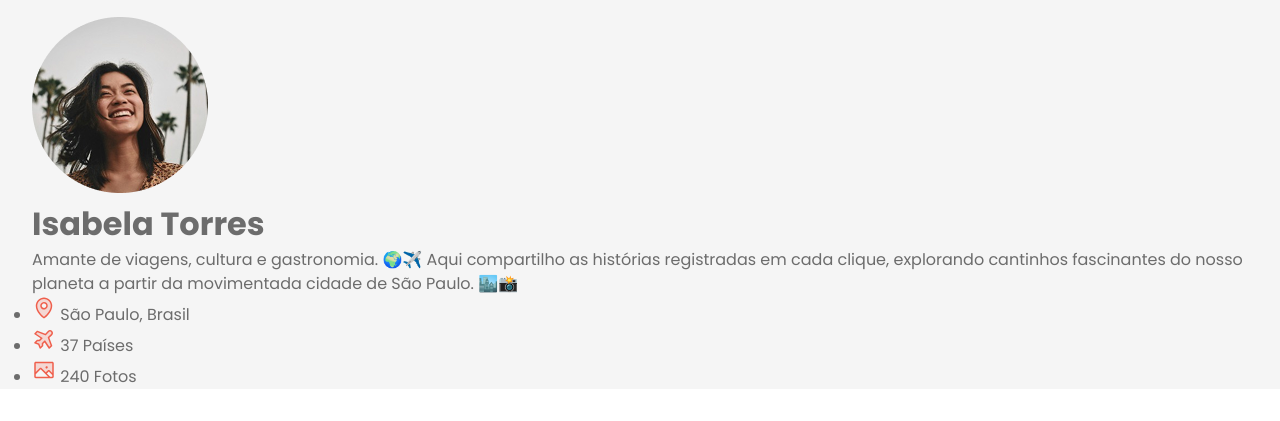
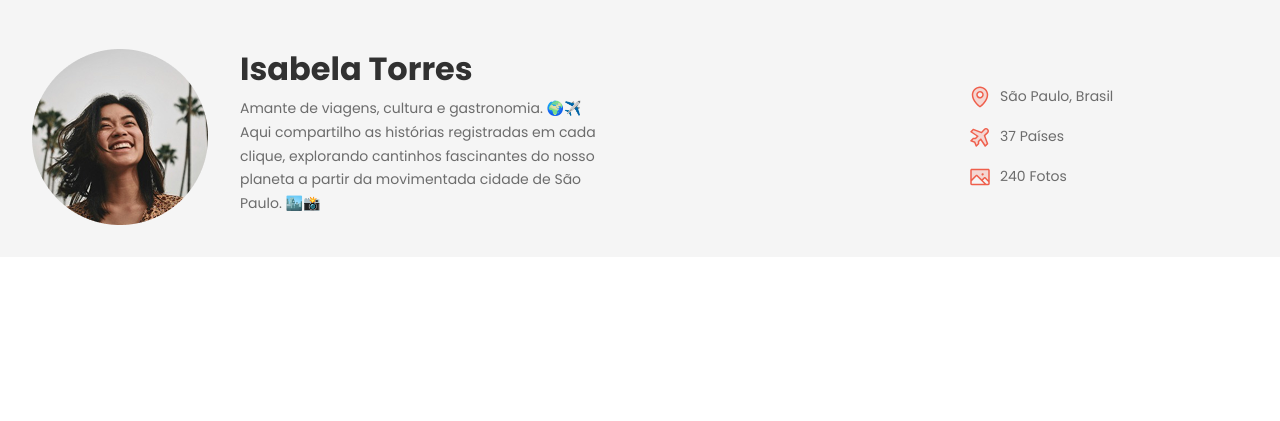
Before and after one commit to gusfornari/travelgram2, a plain HTML site: page index.html in a window 1280 px wide. Shown: the part 79-500 px from the top of the page. Drawn offline with Linux system fonts and the light colour scheme.

Commit message:
css header finish

```diff
--- a/index.html
+++ b/index.html
@@ -43,7 +43,7 @@
           <div>
             <h1>Isabela Torres</h1>
             <p>
-              Amante de viagens, cultura e gastronomia. 🌍✈️
+              Amante de viagens, cultura e gastronomia. 🌍✈️ <br>
               Aqui compartilho as histórias registradas em cada clique, explorando cantinhos fascinantes do nosso planeta a partir da movimentada cidade de São Paulo. 🏙️📸
             </p>
           </div>
--- /dev/null
+++ b/styles/header.css
@@ -0,0 +1,41 @@
+header{
+  padding-block: 32px;
+  font: var(--text-md);
+}
+
+header .container {
+  display: flex;
+  justify-content: space-between;
+  align-items: center;
+}
+
+#profile{
+  display: flex;
+  gap: 32px;
+}
+
+#profile > div {
+  max-width: 384px;
+}
+
+#profile h1 {
+  font: var(--text-lg);
+  color: var(--text-color-primary);
+  margin-bottom: 8px;
+}
+
+#info{
+  list-style: none;
+
+  display: flex;
+  flex-direction: column;
+  gap: 16px;
+
+  width: 280px;
+}
+
+#info li {
+  display: flex;
+  align-items: center;
+  gap: 8px;
+}
--- a/styles/index.css
+++ b/styles/index.css
@@ -1,2 +1,3 @@
 @import url(global.css);
 @import url(nav.css);
+@import url(header.css);
```
